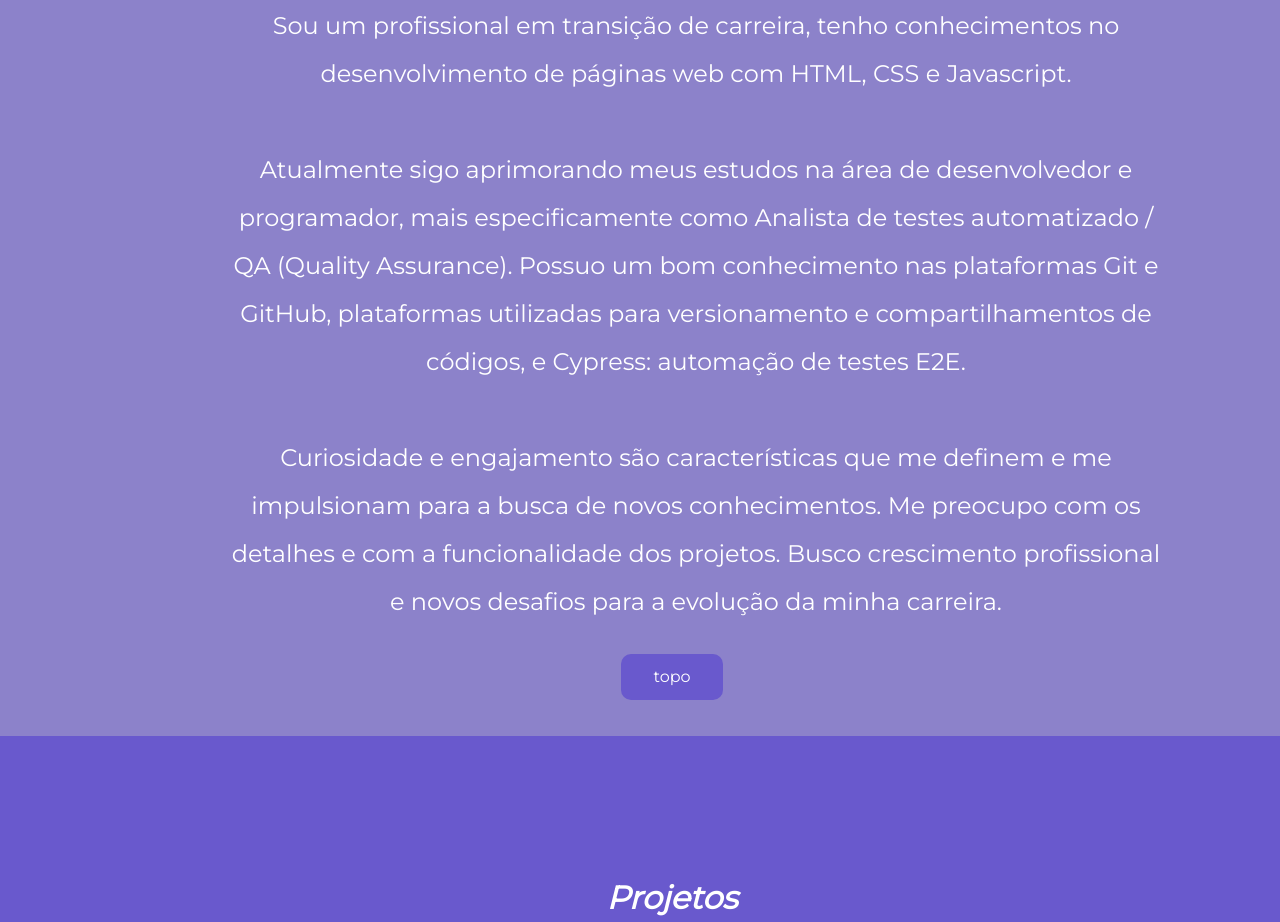
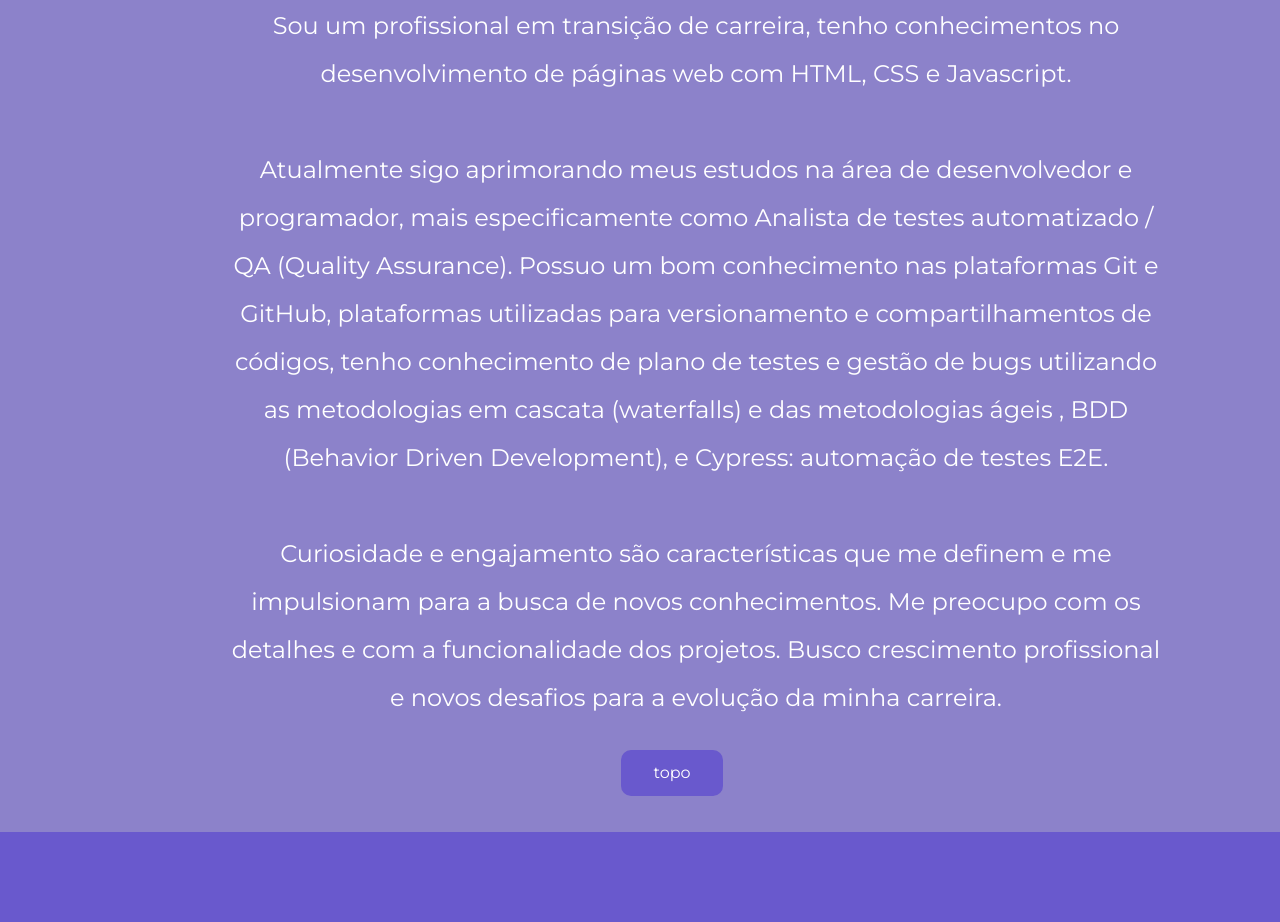
Before and after one commit to getulioramos/portfolio-getulio, a plain HTML site: page index.html in a window 1280 px wide. Shown: the part 1000-1922 px from the top of the page. Drawn offline with Linux system fonts and the light colour scheme.

Commit message:
adicionando QA plano de testes no sobre

```diff
--- a/index.html
+++ b/index.html
@@ -66,7 +66,7 @@
 
 					<p1 class="sobremim-p1" >Sou um profissional em transição de carreira, tenho conhecimentos no desenvolvimento de páginas web com HTML, CSS e Javascript.</p1>
 
-					<p1 class="sobremim-p1" >Atualmente sigo aprimorando meus estudos na área de desenvolvedor e programador, mais especificamente como Analista de testes automatizado / QA (Quality Assurance). Possuo um bom conhecimento nas plataformas Git e GitHub, plataformas utilizadas para versionamento e compartilhamentos de códigos, e Cypress: automação de testes E2E.</p1>
+					<p1 class="sobremim-p1" >Atualmente sigo aprimorando meus estudos na área de desenvolvedor e programador, mais especificamente como Analista de testes automatizado / QA (Quality Assurance). Possuo um bom conhecimento nas plataformas Git e GitHub, plataformas utilizadas para versionamento e compartilhamentos de códigos,  tenho conhecimento de plano de testes e gestão de bugs utilizando as metodologias em cascata (waterfalls) e das metodologias ágeis , BDD (Behavior Driven Development),  e Cypress: automação de testes E2E.</p1>
 
 					<p1 class="sobremim-p1">Curiosidade e engajamento são características que me definem e me impulsionam para a busca de novos conhecimentos. Me preocupo com os detalhes e com a funcionalidade dos projetos. Busco crescimento profissional e novos desafios para a evolução da minha carreira.</p1>
 				</div>
```
